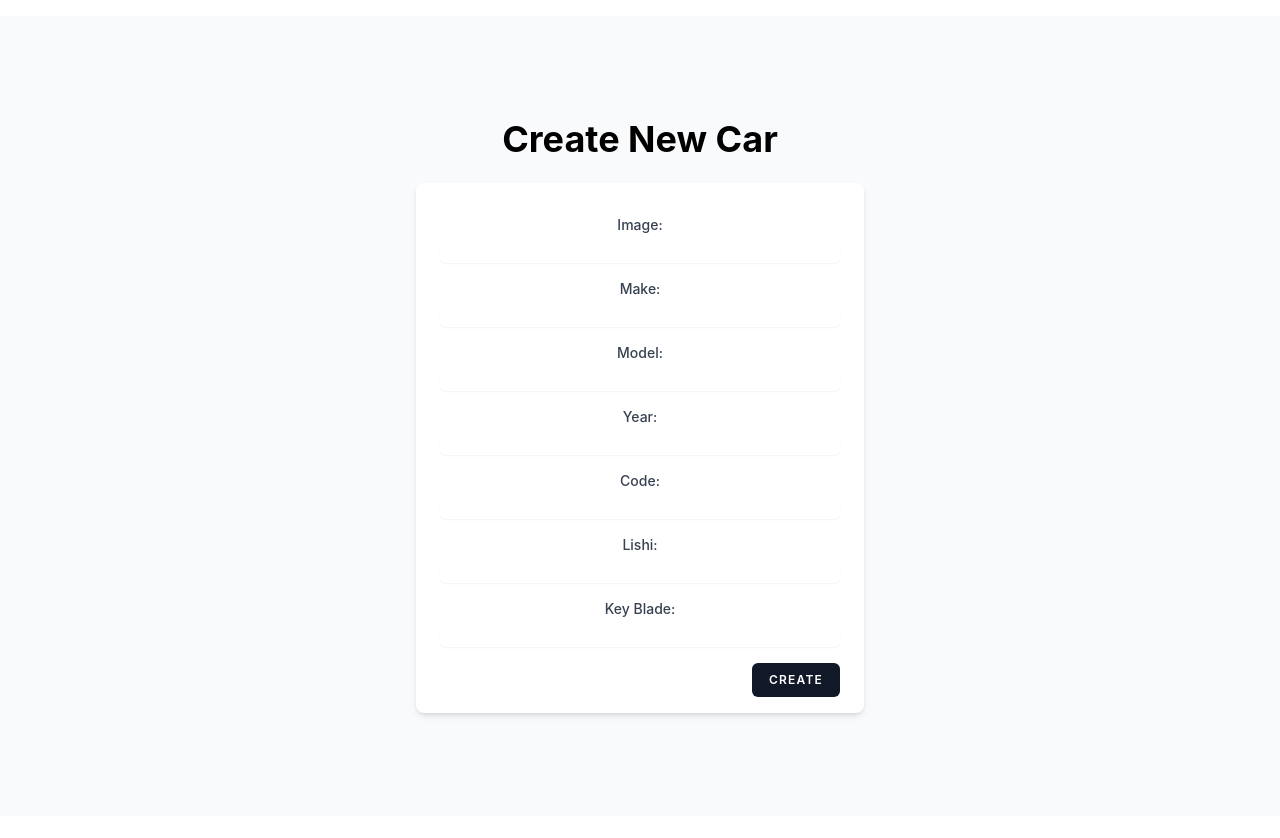
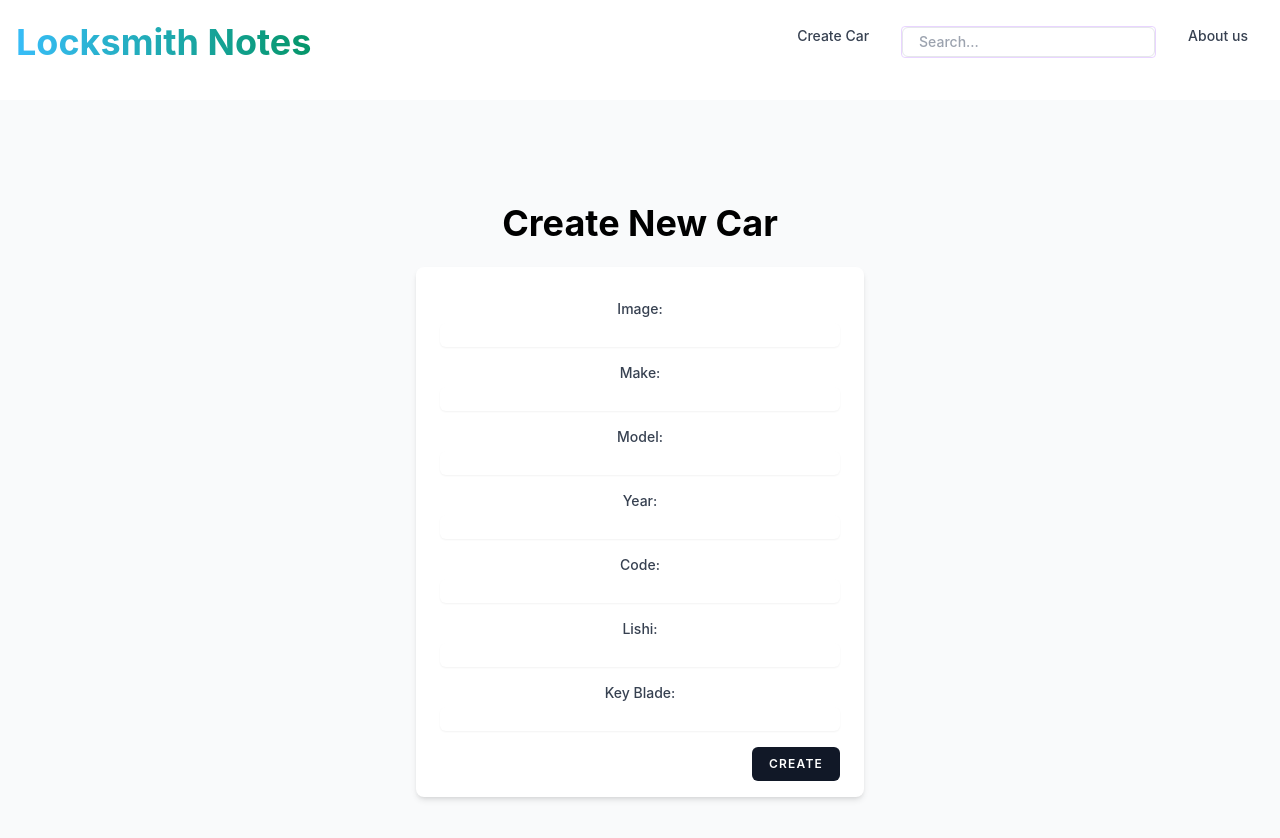
Before and after one commit to jcsimosa/locksmith_comments, a React (Create React App) app in the folder client/: page /create_car in a window 1280 px wide. Shown: the top 838 px of the page. Before the commit the page ends 816 px from the top, so only its background shows below. Built offline with nearby package versions, Linux system fonts and the light colour scheme; no server answers.

Commit message:
search Bar finally working!

```diff
--- a/client/src/App.js
+++ b/client/src/App.js
@@ -4,6 +4,9 @@ import LandingPage from './LandingPage';
 import { Route, Routes } from 'react-router-dom';
 import Car from './Car';
 import CreateACar from './CreateACar';
+import NavBar from "./NavBar";
+
+
 function App() {
 
   const [cars , setCars] = useState([])
@@ -25,27 +28,27 @@ function App() {
   }
 
   let searchBar = obj => {
-    setFilter(obj)
+    setFilter(obj.target.value)
   }
-  console.log(filter)
 
-  // const filteredCar = cars.filter((car) => {
-
-  //   if (filter === ''){
-  //     return true
-  //   }
-  //   else {
-  //     return car.Model.toLowerCase().includes(filter.toLocaleLowerCase())
-  //   }
-  // })
+  const filteredCar = cars.filter((car) => {
+    console.log(car.Make)
+    if (filter === ''){
+      return true
+    }
+    else {
+      return car.Model.toLowerCase().includes(filter.toLocaleLowerCase())
+    }
+  })
 
 
 
   return (
     <div className="App">
+      <NavBar searchBar={searchBar}/>
       <Routes>
         <Route path='/create_car' element={<CreateACar newCar={newCar}/>}></Route>
-        <Route path='/' element={<LandingPage cars={cars} searchBar={searchBar}/>}></Route>
+        <Route path='/' element={<LandingPage cars={filteredCar} searchBar={searchBar}/>}></Route>
         <Route path="cars/:Model/:id" element={<Car cars={cars}/>}></Route>
       </Routes>
 
--- a/client/src/LandingPage.js
+++ b/client/src/LandingPage.js
@@ -1,10 +1,10 @@
 import React from "react";
 import { NavLink } from "react-router-dom";
-import NavBar from "./NavBar";
 
 
 
-let LandingPage = ({cars, searchBar})=> {
+
+let LandingPage = ({cars})=> {
 
     // console.log(cars)
 
@@ -12,7 +12,7 @@ let LandingPage = ({cars, searchBar})=> {
     return(
 
         <div>
-            <NavBar searchBar={searchBar}/>
+
             <div className="bg-white">
                 <div className="mx-auto max-w-2xl py-16 px-4 sm:py-24 sm:px-6 lg:max-w-7xl lg:px-8">
                     <div className="grid grid-cols-1 gap-y-10 gap-x-6 sm:grid-cols-2 lg:grid-cols-3 xl:grid-cols-4 xl:gap-x-8">
--- a/client/src/NavBar.js
+++ b/client/src/NavBar.js
@@ -7,8 +7,9 @@ let NavBar = ({searchBar}) => {
         <div>
             <nav className="bg-white border-gray-200 px-2 sm:px-4 py-2.5 rounded dark:bg-gray-900">
                 <div className="container flex flex-wrap justify-between items-center mx-auto">
+
                     <h1 className="flex items-center">
-                        <span className="self-center text-4xl font-bold text-transparent bg-clip-text bg-gradient-to-r to-emerald-600 from-sky-400">Locksmith Notes</span>
+                        <NavLink to={"/"}><span className="self-center text-4xl font-bold text-transparent bg-clip-text bg-gradient-to-r to-emerald-600 from-sky-400">Locksmith Notes</span></NavLink>
                     </h1>
                     <div className="hidden w-full md:block md:w-auto" id="navbar-default">
                         <ul className="flex flex-col p-4 mt-4 bg-gray-50 rounded-lg border border-gray-100 md:flex-row md:space-x-8 md:mt-0 md:text-sm md:font-medium md:border-0 md:bg-white dark:bg-gray-800 md:dark:bg-gray-900 dark:border-gray-700">
```
